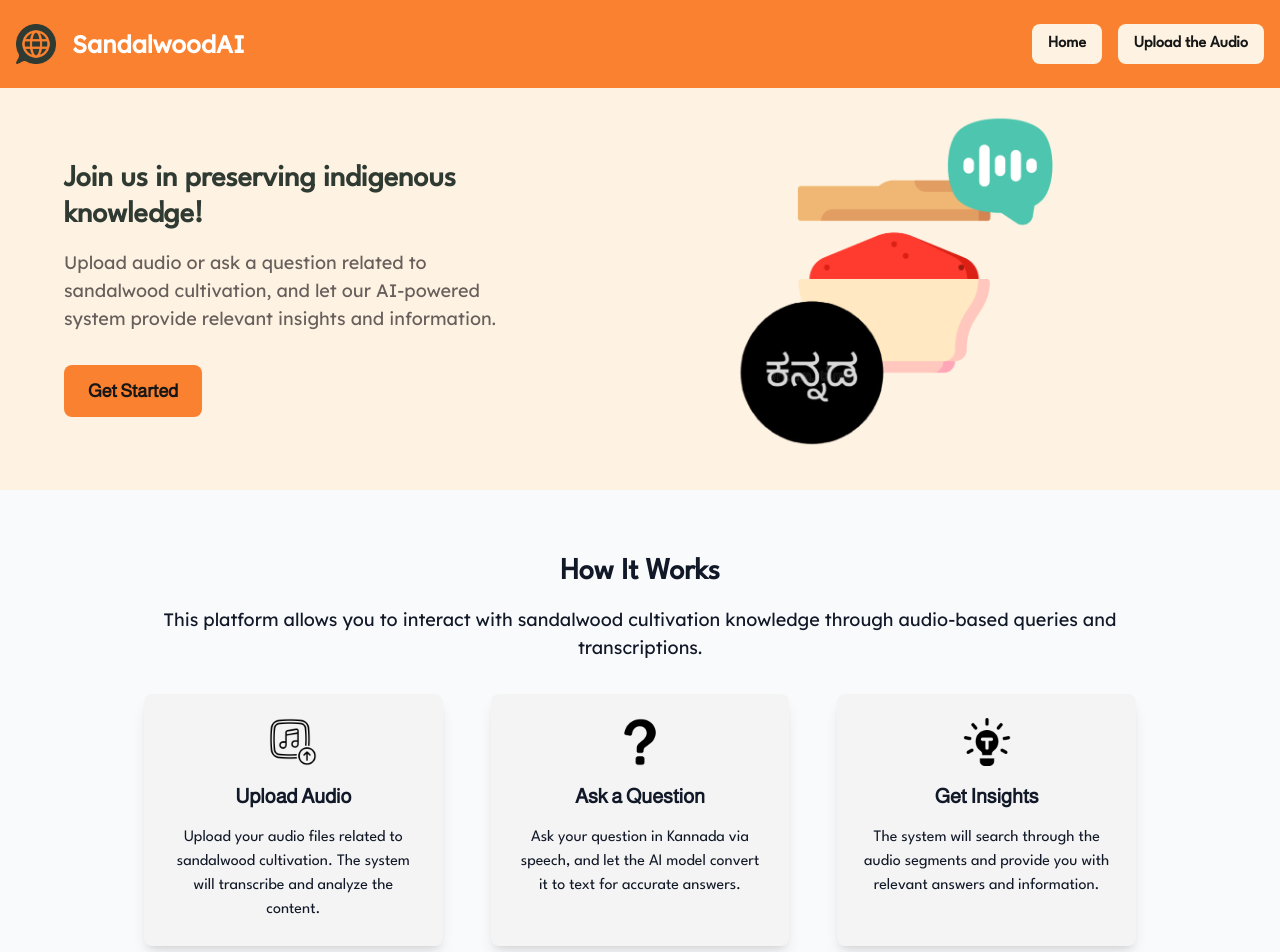
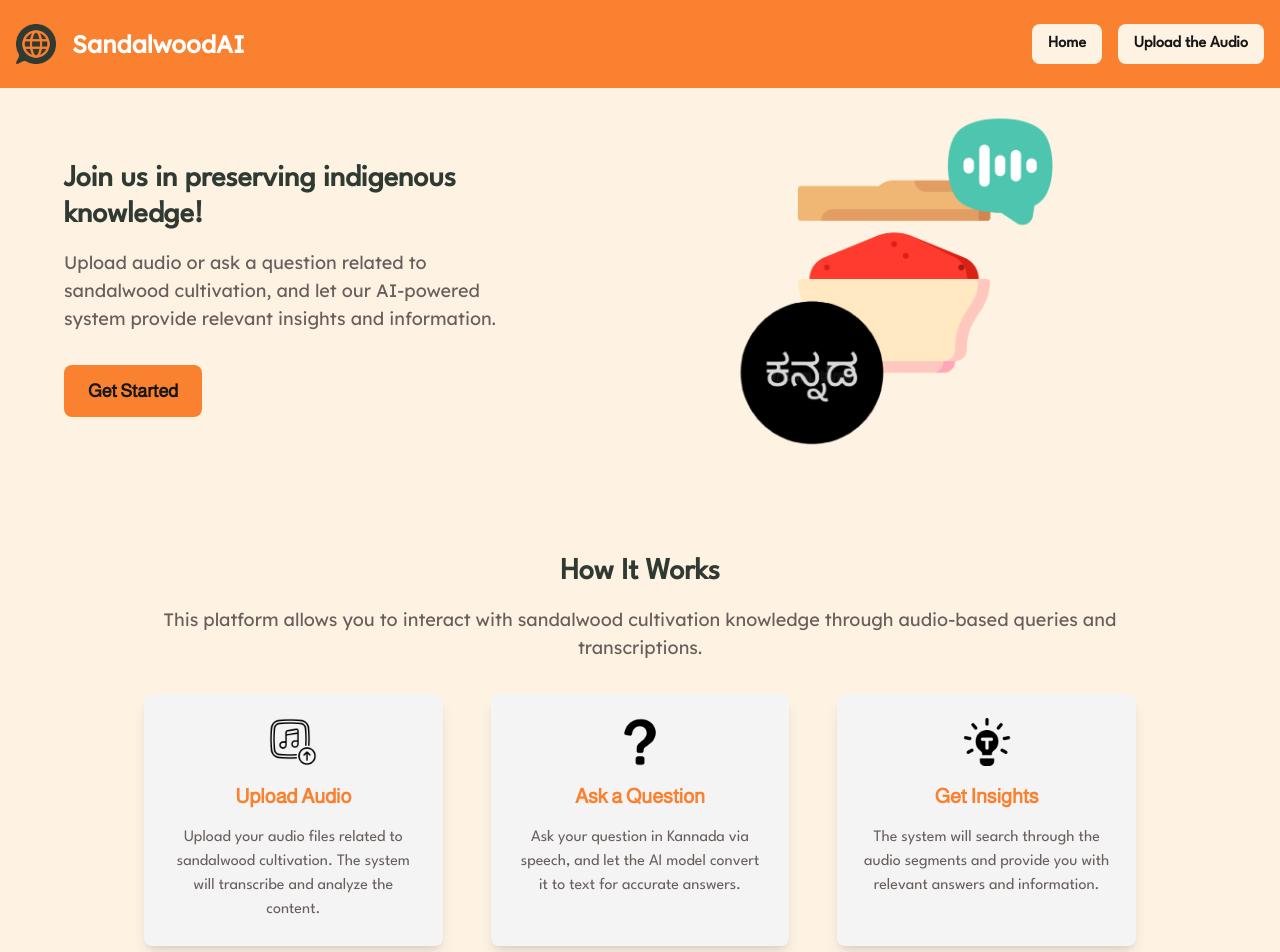
Before and after one commit to fromjyce/SandalwoodASR-Pipeline, a Next.js app in the folder frontend/: page / in a window 1280 px wide. Shown: the top 952 px of the page. Built offline with nearby package versions, Linux system fonts and the light colour scheme.

Commit message:
added htw comp

```diff
--- a/frontend/app/globals.css
+++ b/frontend/app/globals.css
@@ -51,6 +51,26 @@ body {
   color: var(--main-title-grey);
 }
 
+.main-how-it-works {
+  background-color: #FEF3E2;
+}
+
+.htw-title {
+  color: var(--main-text-green);
+}
+
+.htw-subtitle {
+  color: var(--main-title-grey);
+}
+
+.card-title {
+  color: var(--main-orange);
+}
+
+.card-descr {
+  color: var(--main-title-grey);
+}
+
 .main-footer {
   background: var(--main-title-grey);
 }
```
